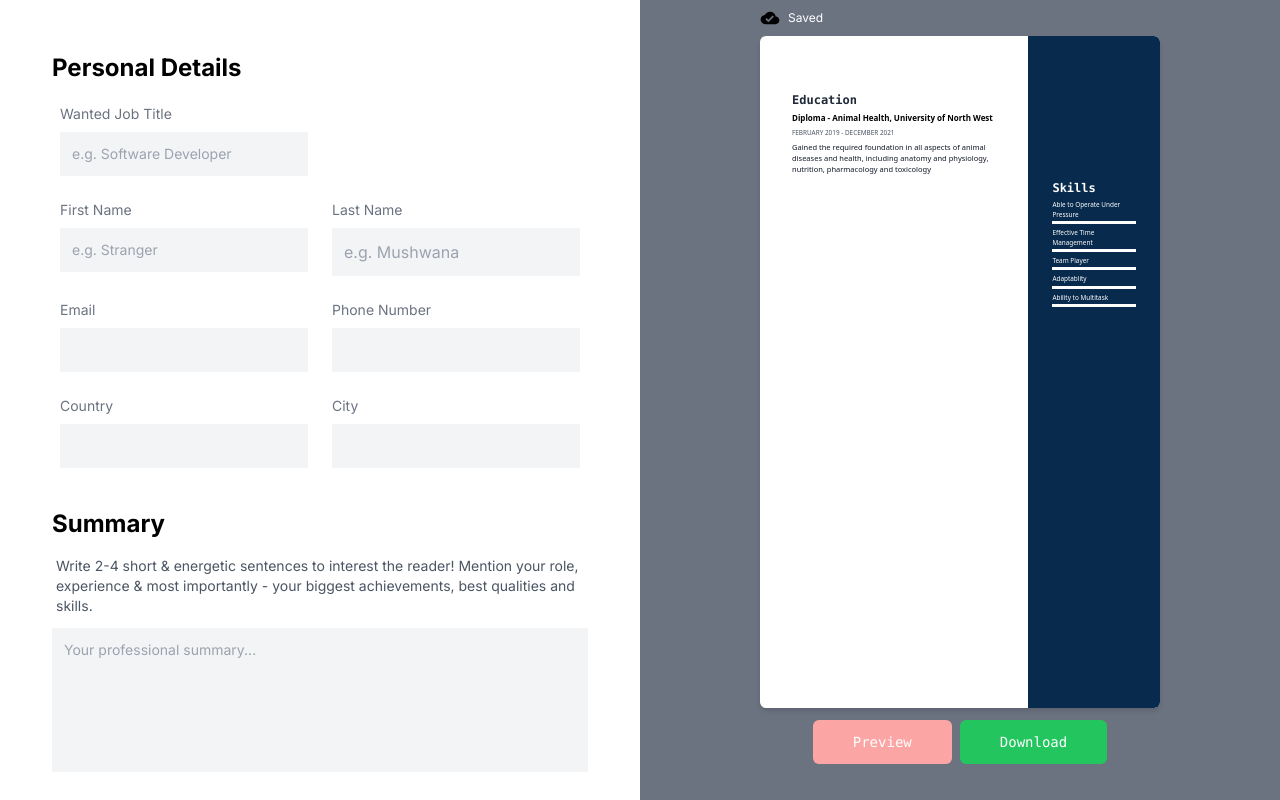
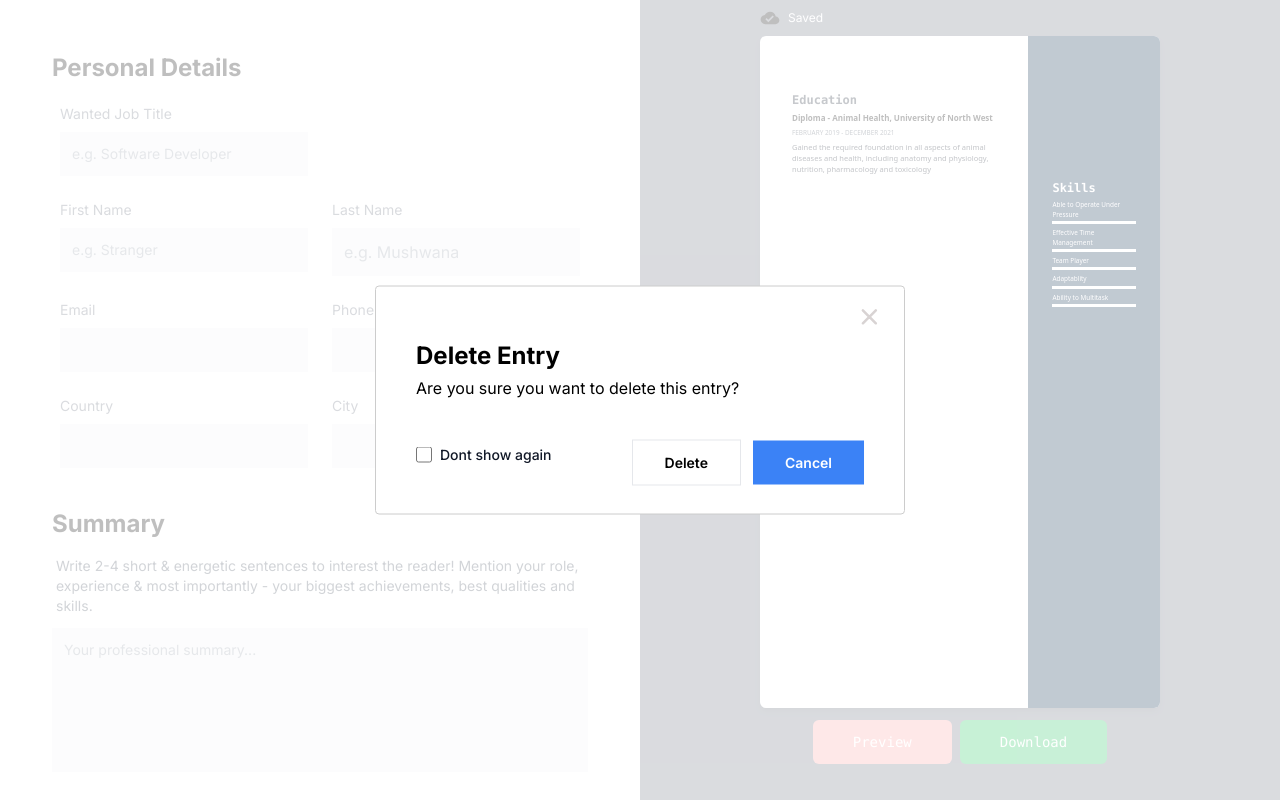
Before and after one commit to strangermushwana/resume-builder, a Next.js app: page /bulder in a window 1280 px wide. Built offline with nearby package versions, Linux system fonts and the light colour scheme.

Commit message:
added delete modal component

```diff
--- a/app/components/Education.tsx
+++ b/app/components/Education.tsx
@@ -6,6 +6,7 @@ import DownArrow from './UI/DownArrow'
 export default function Education() {
   const [show, setShow] = useState(false)
   const [currentIndex, setCurrentIndex] = useState(0)
+  const [collapse, setCollapse] = useState(false)
   const [education, setEducation] = useState([
     {
       id: crypto.randomUUID(),
@@ -42,7 +43,7 @@ export default function Education() {
         description: '',
       },
     ])
-    setShow(true)
+    setCollapse(true)
   }
 
   const setHeader = (index: number): string => {
@@ -55,12 +56,13 @@ export default function Education() {
   }
 
   useEffect(() => {
-    setCurrentIndex(education.length - 1)
-  }, [education, show])
+    console.log(collapse, currentIndex, education.length - 1)
+    // setCurrentIndex(() => (collapse ? education.length - 1 : currentIndex))
+  }, [education, show, collapse, currentIndex])
 
-  const showFull = (index: number): undefined => {
-    console.log('index index ', index)
+  const toggleView = (index: number): undefined => {
     setShow((prevShow) => !prevShow)
+    setCollapse(() => index !== currentIndex)
     setCurrentIndex(() => index)
   }
 
@@ -73,17 +75,14 @@ export default function Education() {
       </label>
       {education.map((edu, index) => (
         <div key={edu.id}>
-          {/* <div onClick={() => showFull(index)} className="mt-2">
-            {currentIndex !== index && <Collapsed header={setHeader(index)} />}
-          </div> */}
           {
             <div className="flex items-center">
               <div className="p-3 mt-2 shadow-md w-full border-t rounded-md">
-                <div className="group py-2 cursor-pointer">
-                  <div
-                    onClick={() => showFull(index)}
-                    className="flex items-center mx-auto group-hover:text-yellow-900 w-full justify-between"
-                  >
+                <div
+                  onClick={() => toggleView(index)}
+                  className="group py-2 cursor-pointer"
+                >
+                  <div className="flex items-center mx-auto group-hover:text-yellow-900 w-full justify-between">
                     <div className="left">
                       <div className="text-[0.8rem] group-hover:text-yellow-700 font-semibold pl-2 text-gray-900">
                         {setHeader(index)}
@@ -94,11 +93,15 @@ export default function Education() {
                     </div>
                     <div className="pr-2 pb-1">
                       {' '}
-                      {show ? <UpArrow /> : <DownArrow />}
+                      {collapse && currentIndex === index ? (
+                        <UpArrow />
+                      ) : (
+                        <DownArrow />
+                      )}
                     </div>
                   </div>
                 </div>
-                {show && currentIndex === index && (
+                {collapse && currentIndex === index && (
                   <div>
                     <div className="flex">
                       <div className="p-2 w-1/2">
--- a/app/components/PersonalDetails.tsx
+++ b/app/components/PersonalDetails.tsx
@@ -1,6 +1,8 @@
 import React, { useEffect, useState } from 'react'
 import ImageUpload from '../theme/ImageUpload'
 import { IPersonalInformation } from '../models/PersonalInformation'
+import Modal from '../theme/Modal'
+import DeleteEntry from './UI/DeleteEntry'
 
 interface Props {
   personalInfo: (data: IPersonalInformation) => void
@@ -34,8 +36,23 @@ export default function PersonalDetails({ personalInfo }: Props) {
     }))
   }
 
+  const customStyles = {
+    content: {
+      top: '50%',
+      left: '50%',
+      right: 'auto',
+      bottom: 'auto',
+      marginRight: '-50%',
+      transform: 'translate(-50%, -50%)',
+      maxWidth: '540px',
+    },
+  }
+
   return (
     <div className="flex flex-col">
+      <Modal isOpen={true} onClose={false} customStyles={customStyles}>
+        <DeleteEntry />
+      </Modal>
       <h2 className="text-2xl font-bold p-1">Personal Details</h2>
       <div className="flex pt-1">
         <div className="p-2 w-1/2">
--- /dev/null
+++ b/app/components/UI/DeleteEntry.tsx
@@ -0,0 +1,60 @@
+import React from 'react'
+
+export default function DeleteEntry() {
+  return (
+    <div className="flex flex-col">
+      <div className="ml-auto cursor-pointer">
+        <svg
+          xmlns="http://www.w3.org/2000/svg"
+          enable-background="new 0 0 24 24"
+          id="close"
+          x="0"
+          y="0"
+          version="1.1"
+          viewBox="0 0 29 29"
+          xmlSpace="preserve"
+          width="25"
+          height="25"
+        >
+          <path
+            fill="none"
+            stroke="#d8d3d3"
+            strokeLinecap="round"
+            strokeLinejoin="round"
+            strokeMiterlimit="10"
+            className="colorStroke000 svgStroke hover:stroke-yellow-700"
+            strokeWidth="2"
+            d="M19.8534546,19.1465454L12.7069092,12l7.1465454-7.1465454c0.1871948-0.1937256,0.1871948-0.5009155,0-0.6947021c-0.1918335-0.1986084-0.5083618-0.2041016-0.7069702-0.0122681l-7.1465454,7.1465454L4.8534546,4.1465454c-0.1937256-0.1871338-0.5009155-0.1871338-0.6947021,0C3.960144,4.3383789,3.9546509,4.6549072,4.1464844,4.8535156L11.2929688,12l-7.1464844,7.1464844c-0.09375,0.09375-0.1464233,0.2208862-0.1464233,0.3534546C4,19.776062,4.223877,19.999939,4.5,20c0.1326294,0.0001221,0.2598267-0.0526123,0.3534546-0.1465454l7.1464844-7.1464844l7.1465454,7.1465454C19.2401123,19.9474487,19.3673706,20.0001831,19.5,20c0.1325073-0.000061,0.2595825-0.0526733,0.3533325-0.1463623C20.048645,19.6583862,20.0487061,19.3417969,19.8534546,19.1465454z"
+          ></path>
+        </svg>
+      </div>
+      <div className="flex flex-col px-5 py-2">
+        <h2 className="text-2xl font-bold mb-1">Delete Entry</h2>
+        <div className="text-md text-left">
+          Are you sure you want to delete this entry?
+        </div>
+        <div className="flex items-center justify-between mt-10">
+          <div className="flex items-center mb-4 mr-20">
+            <input
+              id="default-checkbox"
+              type="checkbox"
+              value=""
+              className="w-4 h-4 text-blue-600 bg-gray-100 border-gray-300 rounded"
+            />
+            <label className="ml-2 text-sm font-medium text-gray-900">
+              Dont show again
+            </label>
+          </div>
+          <div className="flex items-center space-x-3">
+            <div className="px-8 py-3 font-semibold text-sm w-fit cursor-pointer border border-gray-200">
+              Delete
+            </div>
+            <div className="px-8 py-3 font-semibold text-sm w-fit cursor-pointer bg-blue-500 text-white">
+              Cancel
+            </div>
+          </div>
+        </div>
+      </div>
+    </div>
+  )
+}
--- a/app/theme/Modal.jsx
+++ b/app/theme/Modal.jsx
@@ -1,6 +1,6 @@
 import ReactModal from 'react-modal'
 
-const Modal = ({ isOpen, onClose, children }) => {
+const Modal = ({ isOpen, onClose, children, customStyles }) => {
   return (
     <ReactModal
       isOpen={isOpen}
@@ -13,15 +13,4 @@ const Modal = ({ isOpen, onClose, children }) => {
   )
 }
 
-const customStyles = {
-  content: {
-    top: '50%',
-    left: '50%',
-    right: 'auto',
-    bottom: 'auto',
-    marginRight: '-50%',
-    transform: 'translate(-50%, -50%)',
-  },
-}
-
 export default Modal
```
